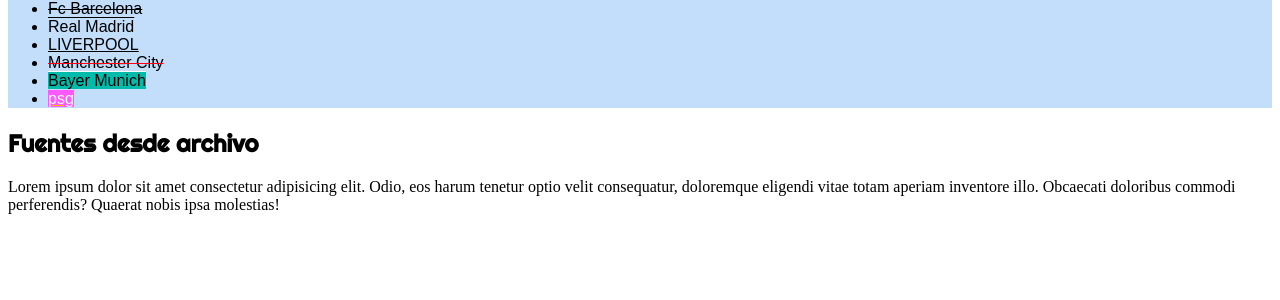
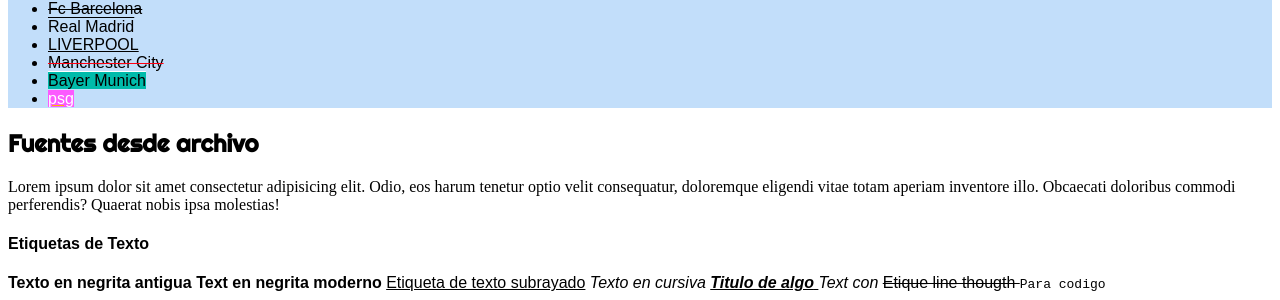
Before and after one commit to linder3hs/codigo-16, a plain HTML site: page semana2/fuentes.html in a window 1280 px wide. Shown: the part 687-987 px from the top of the page. Before the commit the page ends 917 px from the top, so only its background shows below. Drawn offline with Linux system fonts and the light colour scheme; a web font is replaced by a local one.

Commit message:
text css

```diff
--- a/semana2/css/index.css
+++ b/semana2/css/index.css
@@ -11,6 +11,7 @@ h1 {
   font-weight: 100;
   /* text-decoration */
   text-decoration: underline;
+  background-color: #0ba;
 }
 
 /* * Nota:
--- a/semana2/fuentes.html
+++ b/semana2/fuentes.html
@@ -43,5 +43,22 @@
         ipsa molestias!
       </p>
     </div>
+    <div>
+      <h4>Etiquetas de Texto</h4>
+      <!-- Etiqueta para texto tenmos 2 -->
+      <b>Texto en negrita antigua</b>
+      <strong>Text en negrita moderno</strong>
+      <u>Etiqueta de texto subrayado</u>
+      <i>Texto en cursiva</i>
+      <!-- Ojo estas etiquetas se puede combinar -->
+      <!-- Al combinar el tag u e i estamos creando un texto subrayado y
+      en cursiva -->
+      <u>
+        <i><strong>Titulo de algo</strong> </i>
+      </u>
+      <em>Text con</em>
+      <s>Etique line thougth </s>
+      <code> Para codigo </code>
+    </div>
   </body>
 </html>
```
